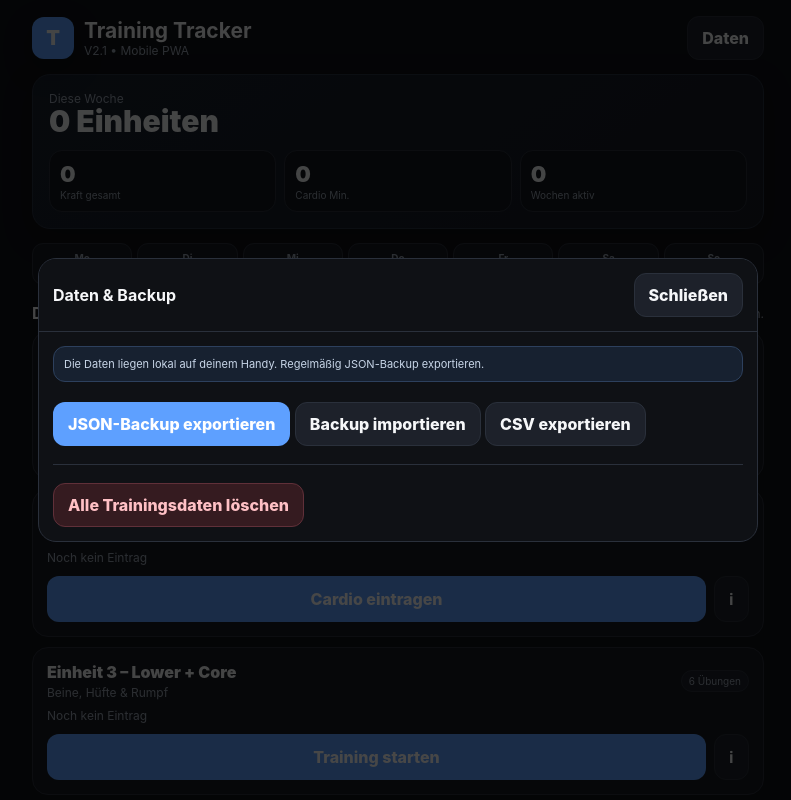
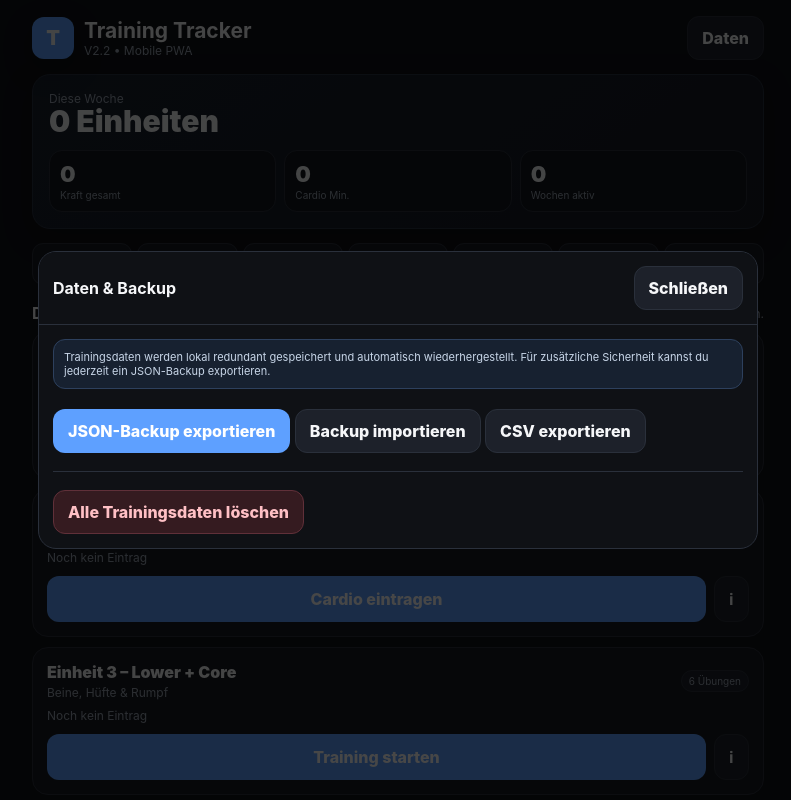
Before and after one commit to dliao-jpg/training-tracker, a plain HTML site: page index.html in a window 1280 px wide. Both pictures are taken after a click on the button "Daten". Shown: the top 800 px of the page, without its empty margins (242-1033 px from the left). Drawn offline with Linux system fonts and the light colour scheme.

Commit message:
Load resilient storage layer and bump app version

```diff
--- a/index.html
+++ b/index.html
@@ -17,7 +17,7 @@
 
 <section id="homeScreen" class="screen active">
   <div class="topbar">
-    <div class="brand"><div class="logo">T</div><div><h1>Training Tracker</h1><div class="small muted">V2.1 • Mobile PWA</div></div></div>
+    <div class="brand"><div class="logo">T</div><div><h1>Training Tracker</h1><div class="small muted">V2.2 • Mobile PWA</div></div></div>
     <button class="iconbtn" onclick="openData()">Daten</button>
   </div>
 
@@ -94,7 +94,7 @@
 <dialog id="dataDialog">
   <div class="modalhead"><strong>Daten & Backup</strong><button class="btn" onclick="dataDialog.close()">Schließen</button></div>
   <div class="modalbody">
-    <div class="notice">Die Daten liegen lokal auf deinem Handy. Regelmäßig JSON-Backup exportieren.</div>
+    <div class="notice">Trainingsdaten werden lokal redundant gespeichert und automatisch wiederhergestellt. Für zusätzliche Sicherheit kannst du jederzeit ein JSON-Backup exportieren.</div>
     <div style="height:12px"></div>
     <button class="btn primary" onclick="exportJSON()">JSON-Backup exportieren</button>
     <button class="btn" style="margin-top:8px" onclick="importFile.click()">Backup importieren</button>
@@ -108,5 +108,6 @@
 <script src="plan.js"></script>
 <script src="app.js"></script>
 <script src="recommendation.js"></script>
+<script src="storage.js"></script>
 </body>
 </html>
```
